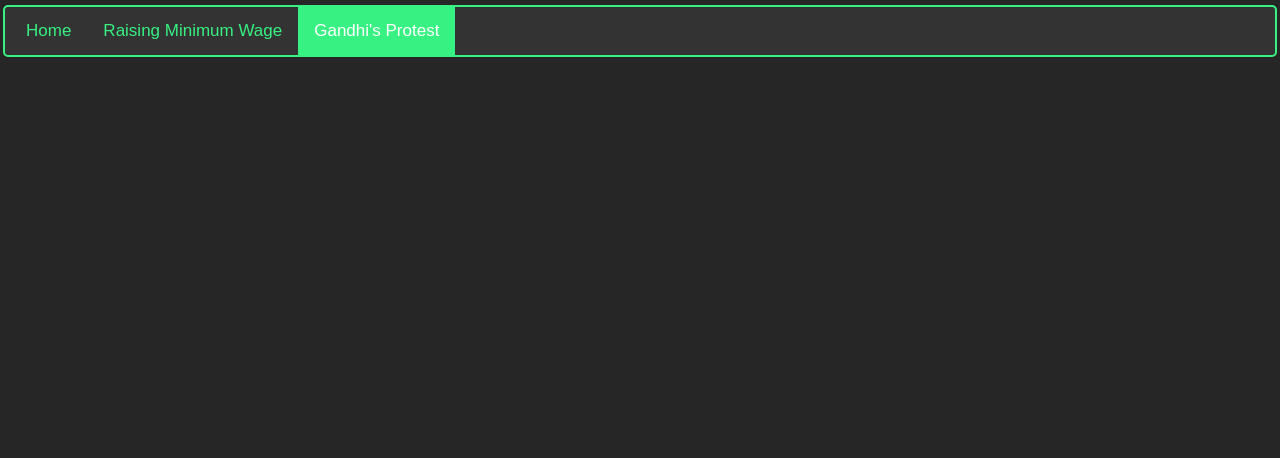
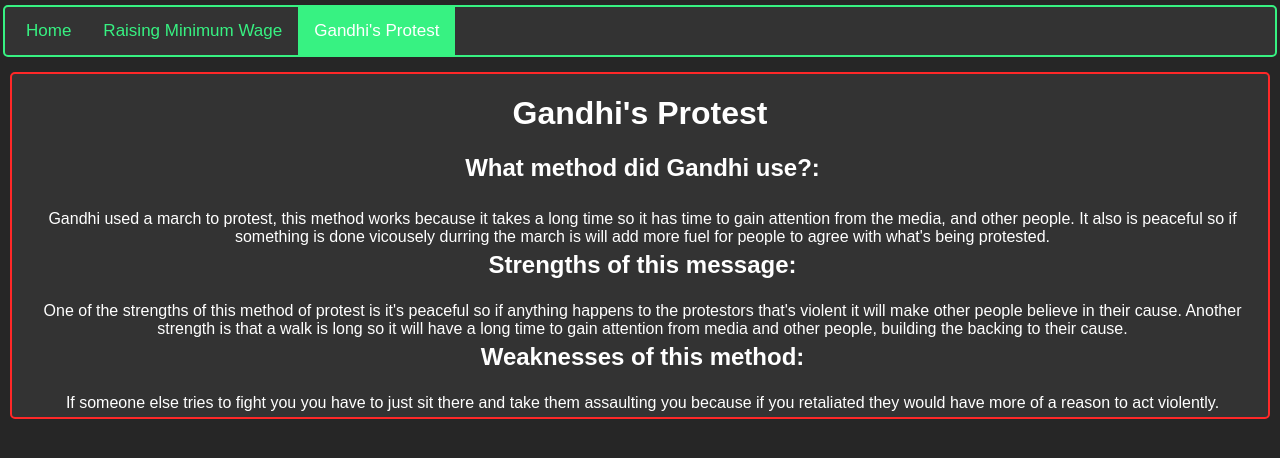
Before and after one commit to DevinSlothower/RaisingMinWage, a plain HTML site: page minwage.html in a window 1280 px wide. Drawn offline with Linux system fonts and the light colour scheme.

Commit message:
Update minwage.html

```diff
--- a/minwage.html
+++ b/minwage.html
@@ -9,5 +9,11 @@
       <a href="./gandhi.html">Raising Minimum Wage</a>
       <a class="active" href="./minwage.html">Gandhi's Protest</a>
     </div>
+
+  <div class="test">
+    <h1 style="color: white; text-align: center;">Gandhi's Protest</h1>
+    <h2 style="text-align: center">What method did Gandhi use?:</h2> <br> <p style="text-align: center">Gandhi used a march to protest, this method works because it takes a long time so it has time to gain attention from the media, and other people. It also is peaceful so if something is done vicousely durring the march is will add more fuel for people to agree with what's being protested.<h2 style="text-align: center">Strengths of this message:</h2> <p style="text-align: center"> <br> One of the strengths of this method of protest is it's peaceful so if anything happens to the protestors that's violent it will make other people believe in their cause. Another strength is that a walk is long so it will have a long time to gain attention from media and other people, building the backing to their cause.<h2 style="text-align: center">Weaknesses of this method:</h2> <p style="text-align: center"> <br>If someone else tries to fight you you have to just sit there and take them assaulting you because if you retaliated they would have more of a reason to act violently.</p>
+  </div>
+
   </body>
 </html>
```
